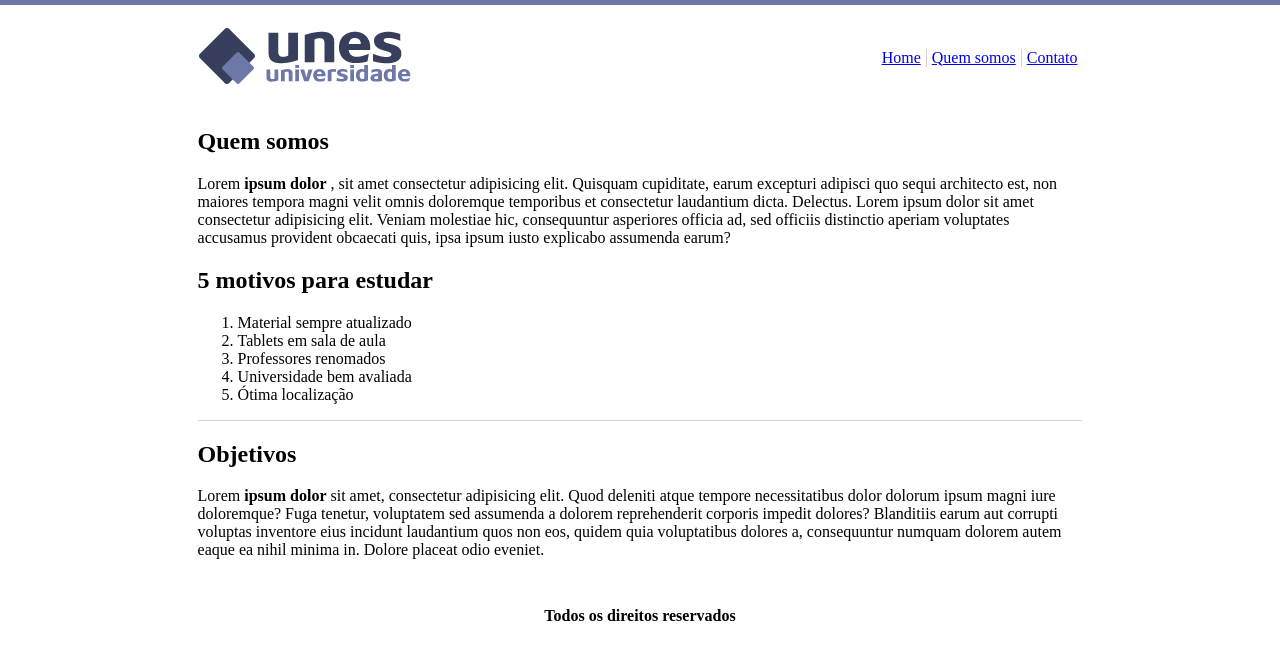
After one commit to dosantos-ogabriel/dswebdesafio1, a Flask app: template templates/info.html in a window 1280 px wide. The commit adds this page. Shown: the top 660 px of the page. Run offline with Flask 2, Linux system fonts and the light colour scheme; the template is opened without the code that fills it, so the values that code supplies are empty.

Commit message:
desafio 3

```diff
--- /dev/null
+++ b/app.py
@@ -0,0 +1,22 @@
+from flask import Flask, render_template
+
+app = Flask(__name__)
+
+
+@app.route("/")
+def index():
+    return render_template("index.html")
+
+
+@app.route("/info")
+def info():
+    return render_template("info.html")
+
+
+@app.route("/contact")
+def contact():
+    return render_template("contact.html")
+
+
+if __name__ == "__main__":
+    app.run(port=2000, debug=True)
--- /dev/null
+++ b/templates/info.html
@@ -0,0 +1,64 @@
+<!DOCTYPE html>
+<html lang="en">
+	<head>
+		<meta charset="UTF-8" />
+		<meta http-equiv="X-UA-Compatible" content="IE=edge" />
+		<meta name="viewport" content="width=device-width, initial-scale=1.0" />
+		<link rel="stylesheet" href="{{url_for('static', filename='style.css')}}" />
+		<title>Quem somos</title>
+	</head>
+	<body background="static/img/fundo2.png">
+		<div class="corpo">
+			<header>
+				<div>
+					<img src="static/img/logo.png" alt="unes universidade" />
+				</div>
+				<nav>
+					<ul>
+						<li><a href="{{ url_for('index') }}">Home</a></li>
+						<li><a href="{{ url_for('info') }}">Quem somos</a></li>
+						<li><a href="{{ url_for('contact') }}">Contato</a></li>
+					</ul>
+				</nav>
+			</header>
+			<div>
+				<div>
+					<h2>Quem somos</h2>
+					<p>
+						Lorem <strong>ipsum dolor</strong> , sit amet consectetur
+						adipisicing elit. Quisquam cupiditate, earum excepturi adipisci quo
+						sequi architecto est, non maiores tempora magni velit omnis
+						doloremque temporibus et consectetur laudantium dicta. Delectus.
+						Lorem ipsum dolor sit amet consectetur adipisicing elit. Veniam
+						molestiae hic, consequuntur asperiores officia ad, sed officiis
+						distinctio aperiam voluptates accusamus provident obcaecati quis,
+						ipsa ipsum iusto explicabo assumenda earum?
+					</p>
+				</div>
+				<div>
+					<h2>5 motivos para estudar</h2>
+					<ol>
+						<li>Material sempre atualizado</li>
+						<li>Tablets em sala de aula</li>
+						<li>Professores renomados</li>
+						<li>Universidade bem avaliada</li>
+						<li>Ótima localização</li>
+					</ol>
+				</div>
+				<div style="border-top: 1px solid lightgrey">
+					<h2>Objetivos</h2>
+					<p>
+						Lorem <strong>ipsum dolor</strong> sit amet, consectetur adipisicing
+						elit. Quod deleniti atque tempore necessitatibus dolor dolorum ipsum
+						magni iure doloremque? Fuga tenetur, voluptatem sed assumenda a
+						dolorem reprehenderit corporis impedit dolores? Blanditiis earum aut
+						corrupti voluptas inventore eius incidunt laudantium quos non eos,
+						quidem quia voluptatibus dolores a, consequuntur numquam dolorem
+						autem eaque ea nihil minima in. Dolore placeat odio eveniet.
+					</p>
+				</div>
+			</div>
+			<footer><h4>Todos os direitos reservados</h4></footer>
+		</div>
+	</body>
+</html>
```
Also changed, not shown: info.html (deleted, +0 -64 lines), templates/contact.html (renamed from contact.html, +6 -6 lines), templates/index.html (renamed from index.html, +7 -7 lines), static/img/capa.png (renamed from images/capa.png), static/img/fundo.png (renamed from images/fundo.png), static/img/fundo2.png (renamed from images/fundo2.png), static/img/logo.png (renamed from images/logo.png), static/style.css (renamed from style.css), 1 other file.
